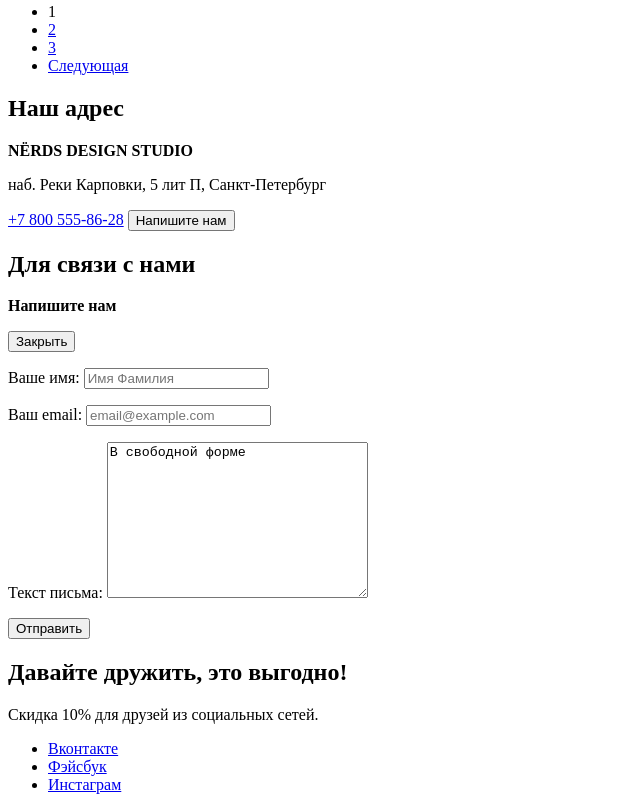
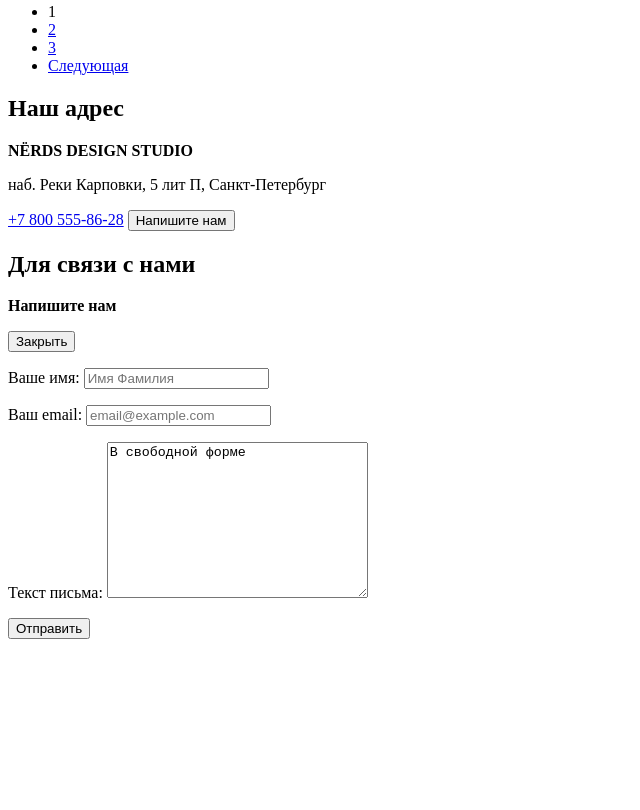
Before and after one commit to Camillashodi/1573087-nerds-31, a plain HTML site: page catalog.html in a window 1280 px wide. Shown: the part 1796-2606 px from the top of the page, without its empty margins (0-640 px from the left). After the commit the page ends 2443 px from the top, so only its background shows below. Drawn offline with Linux system fonts and the light colour scheme.

Commit message:
перенос модального окна

```diff
--- a/catalog.html
+++ b/catalog.html
@@ -167,6 +167,7 @@
         <a href="tel:+78005558628">+7 800 555-86-28</a>
         <button type="button" class="btn">Напишите нам</button>
       </section>
+    </footer>
     <section class="feedback">
       <h2 class="hidden">Для связи с нами</h2>
       <form action="https://echo.htmlacademy.ru" method="post">
@@ -187,15 +188,5 @@
         <button type="submit">Отправить</button>
       </form>
     </section>
-      <section class="social">
-        <h2>Давайте дружить, это выгодно!</h2>
-        <p>Скидка 10% для друзей из социальных сетей.</p>
-        <ul>
-          <li><a href="#" class="social-btn vk">Вконтакте</a></li>
-          <li><a href="#" class="social-btn fb">Фэйсбук</a></li>
-          <li><a href="#" class="social-btn inst">Инстаграм</a></li>
-        </ul>
-      </section>
-    </footer>
   </body>
 </html>
```
Lines whose indentation alone changed are shown as unchanged.
